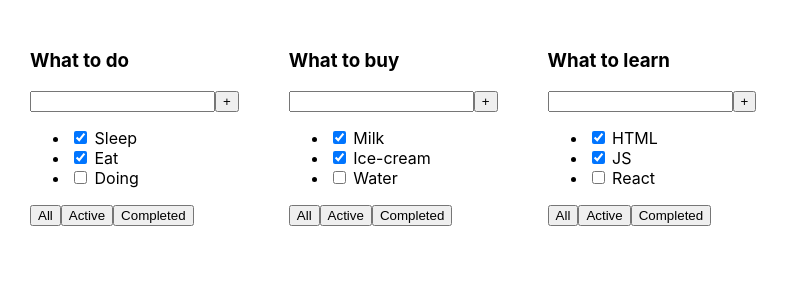
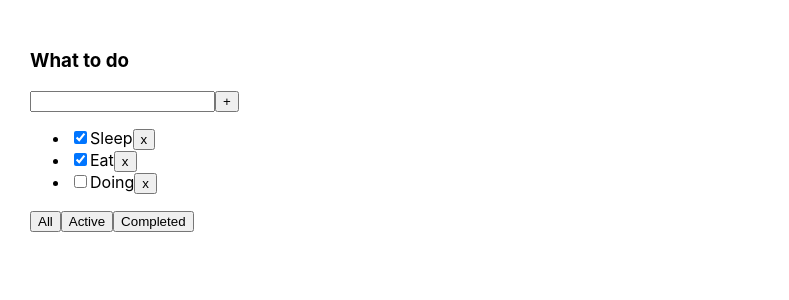
Before and after one commit to horobryh22/todolist, a React (Create React App) app: page / in a window 1280 px wide. Shown: the top 300 px of the page, without its empty margins (0-789 px from the left). Built offline with nearby package versions, Linux system fonts and the light colour scheme.

Commit message:
added filter and change for tasks

```diff
--- a/src/App.tsx
+++ b/src/App.tsx
@@ -1,48 +1,44 @@
-import React from 'react';
+import React, {useState} from 'react';
 import './App.css';
-import Task, {TasksType} from './TodoList';
+import {ToDoList, TasksType, FilterValuesType} from './TodoList';
 
 
 function App() {
 
-    const title_1: string = 'What to do';
-    const title_2: string = 'What to buy';
-    const title_3: string = 'What to learn';
+    const todoListTitle: string = 'What to do';
 
-    const task_1: TasksType[] = [
-        {id: 1, title: 'Sleep', isCheked: true},
-        {id: 2, title: 'Eat', isCheked: true},
-        {id: 3, title: 'Doing', isCheked: false}
+    const [tasks, setTasks] = useState <Array<TasksType>> ([
+        {id: 1, title: 'Sleep', isDone: true},
+        {id: 2, title: 'Eat', isDone: true},
+        {id: 3, title: 'Doing', isDone: false}
+    ]);
 
-    ]
+    const [filter, setFilter] = useState<FilterValuesType>('all');
 
-    const task_2: TasksType[] = [
-        {id: 1, title: 'Milk', isCheked: true},
-        {id: 2, title: 'Ice-cream', isCheked: true},
-        {id: 3, title: 'Water', isCheked: false}
+    const removeTask = (taskId: number) => {
+        const changedTasks = tasks.filter((task) => task.id !== taskId);
+        setTasks(changedTasks);
+    }
 
-    ]
+    const filteredTasks = tasks.filter((task) => {
+        if (filter === 'all') return true;
+        if (filter === 'completed') return task.isDone;
+        if (filter === 'active') return !task.isDone;
+    })
 
-    const task_3: TasksType[] = [
-        {id: 1, title: 'HTML', isCheked: true},
-        {id: 2, title: 'JS', isCheked: true},
-        {id: 3, title: 'React', isCheked: false}
-    ]
+    const changeFilter = (filter: FilterValuesType) => {
+        setFilter((filter));
+        console.log(filter);
+    }
 
 
     return (
         <div className="App">
-            <Task
-                title={title_1}
-                tasks={task_1}
-            />
-            <Task
-                title={title_2}
-                tasks={task_2}
-            />
-            <Task
-                title={title_3}
-                tasks={task_3}
+            <ToDoList
+                title={todoListTitle}
+                tasks={filteredTasks}
+                removeTask = {removeTask}
+                changeFilter = {changeFilter}
             />
         </div>
     );
--- a/src/TodoList.tsx
+++ b/src/TodoList.tsx
@@ -2,16 +2,31 @@ import React from 'react';
 
 type PropsType = {
     title: string
-    tasks: TasksType[]
+    tasks: Array<TasksType>
+    removeTask: (taskId: number) => void
+    changeFilter: (filter: FilterValuesType) => void
 }
 
+export type FilterValuesType = 'all' | 'completed' | 'active';
+
+
 export type TasksType = {
-    id: number,
-    isCheked: boolean,
+    id: number
+    isDone: boolean
     title: string
 }
 
-const Task = ({title, tasks}: PropsType) => { // применили деструктуризацию в данном месте кода
+export const ToDoList = ({title, tasks, removeTask, changeFilter}: PropsType) => { // применили деструктуризацию в данном месте кода
+
+    const tasksList = tasks.map((task) => {
+        return (
+            <li key={task.id}><input type="checkbox" checked={task.isDone}/>
+                <span>{task.title}</span>
+                <button onClick={() => removeTask(task.id)}>x</button>
+            </li>
+        )
+    });
+
     return (
         <div>
             <h3>{title}</h3>
@@ -20,17 +35,13 @@ const Task = ({title, tasks}: PropsType) => { // применили дестру
                 <button>+</button>
             </div>
             <ul>
-                <li><input type="checkbox" checked={tasks[0].isCheked}/> <span>{tasks[0].title}</span></li>
-                <li><input type="checkbox" checked={tasks[1].isCheked}/> <span>{tasks[1].title}</span></li>
-                <li><input type="checkbox" checked={tasks[2].isCheked}/> <span>{tasks[2].title}</span></li>
+                {tasksList}
             </ul>
             <div>
-                <button>All</button>
-                <button>Active</button>
-                <button>Completed</button>
+                <button onClick={() => changeFilter('all')}>All</button>
+                <button onClick={() => changeFilter('active')}>Active</button>
+                <button onClick={() => changeFilter('completed')}>Completed</button>
             </div>
         </div>
     )
 }
-
-export default Task;
```
